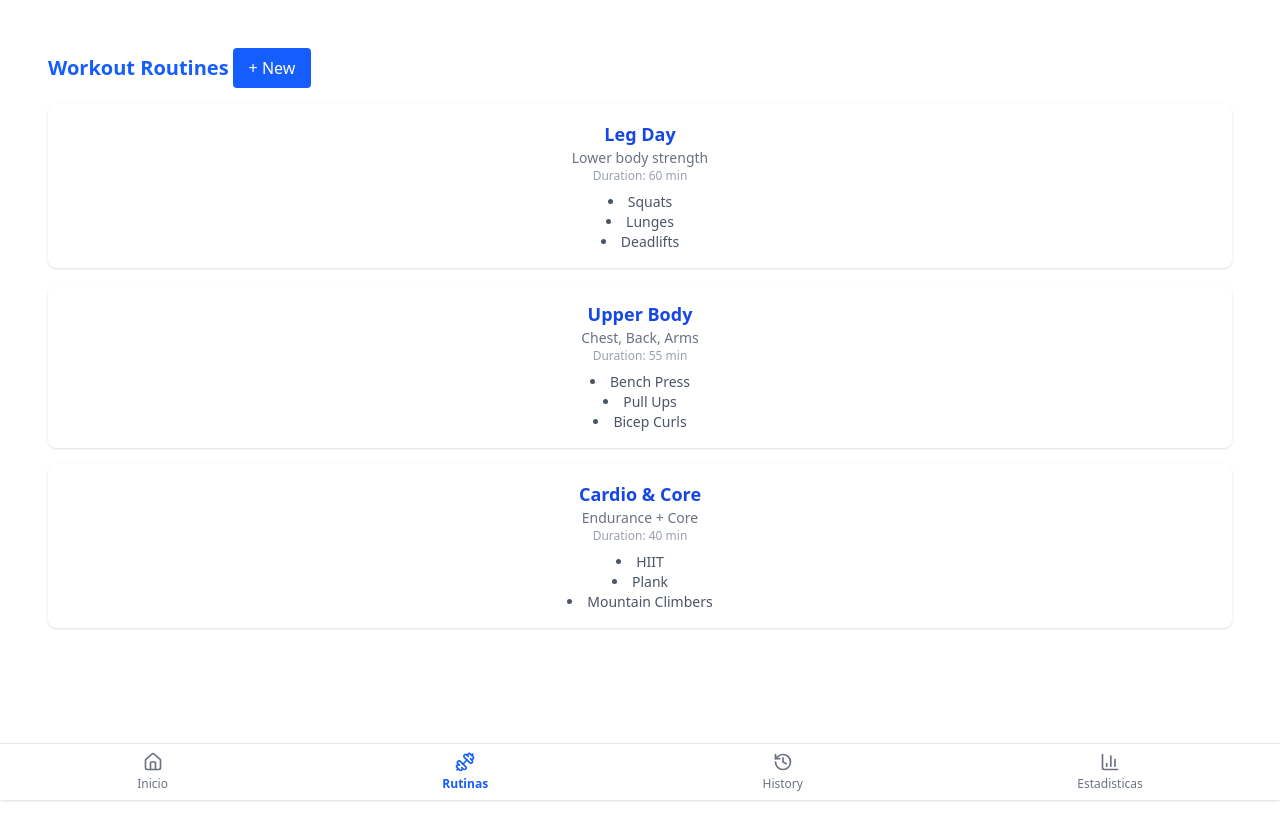
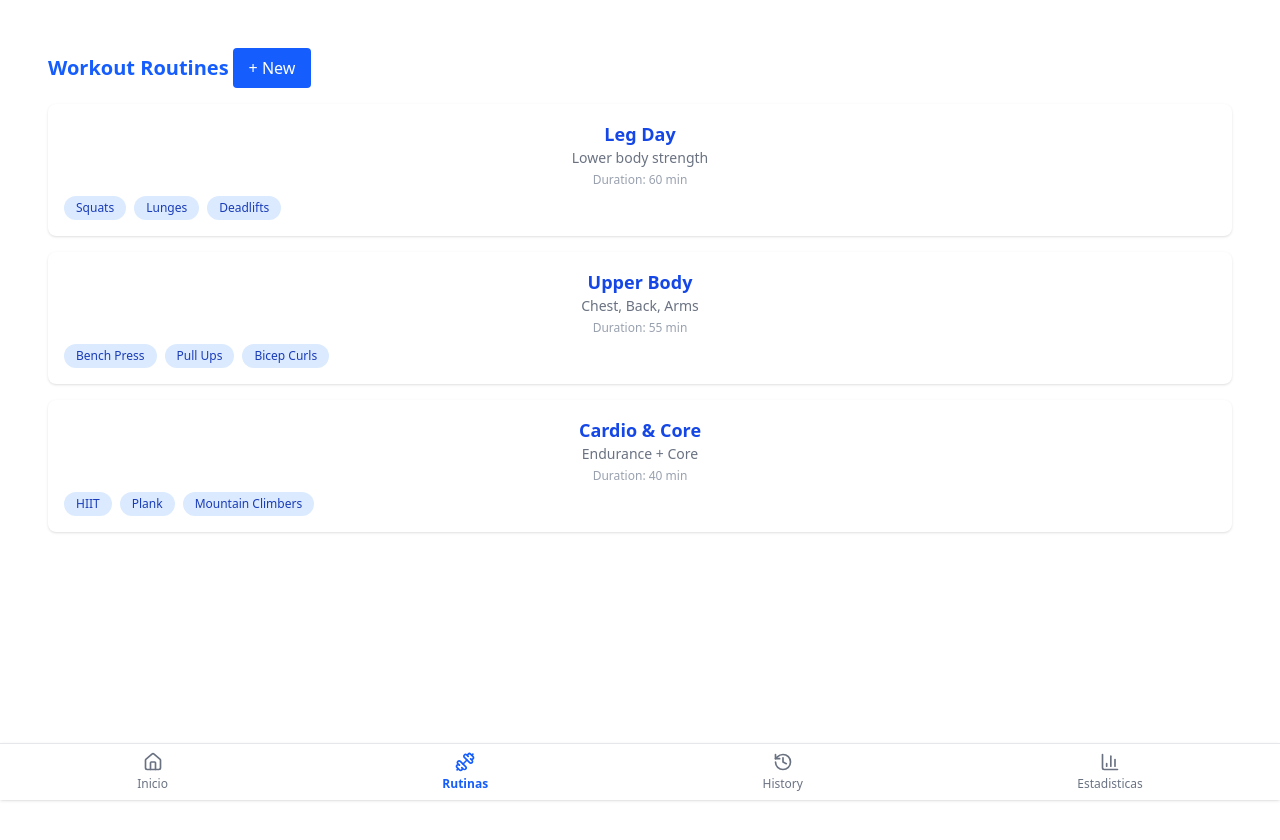
Before and after one commit to juanda404/gym-tracker, a React (Vite) app: page /rutinas in a window 1280 px wide. Shown: the top 840 px of the page. Built offline with nearby package versions, Linux system fonts and the light colour scheme.

Commit message:
Improve RoutineCard UI by replacing exercise bullet list with tag-style badges

```diff
--- a/src/components/RoutineCard.jsx
+++ b/src/components/RoutineCard.jsx
@@ -1,14 +1,17 @@
 const RoutineCard = ({ routine }) => {
   return (
-    <div className="bg-white rounded-lg shadow p-4 mb-4">
+    <div className="bg-white rounded-lg shadow p-4 mb-4 hover:shadow-lg transition">
       <h2 className="text-lg font-semibold text-blue-700">{routine.name}</h2>
-      <p className="text-sm text-gray-500">{routine.focus}</p>
-      <p className="text-xs text-gray-400">Duration: {routine.duration}</p>
-      <ul className="mt-2 list-disc list-inside text-sm text-gray-600">
+      <p className="text-sm text-gray-500 mb-1">{routine.focus}</p>
+      <p className="text-xs text-gray-400 mb-2">Duration: {routine.duration}</p>
+
+      <div className="flex flex-wrap gap-2 mt-2">
         {routine.exercises.map((ex, i) => (
-          <li key={i}>{ex}</li>
+          <span key={i}
+          className="bg-blue-100 text-blue-800 text-xs font-medium px-3 py-1 rounded-full"
+          >{ex}</span>
         ))}
-      </ul>
+      </div>
     </div>
   );
 };
--- a/src/pages/RoutineDetail.jsx
+++ b/src/pages/RoutineDetail.jsx
@@ -115,6 +115,12 @@ const handleDelete = () => {
             >
               Delete
             </button>
+            <button
+              onClick={() => navigate('/rutinas')}
+              className="text-white bg-blue-500 rounded hover:underline text-sm"
+            >
+            Back to routines
+              </button>
           </div>
         </div>
       ) : (
```
